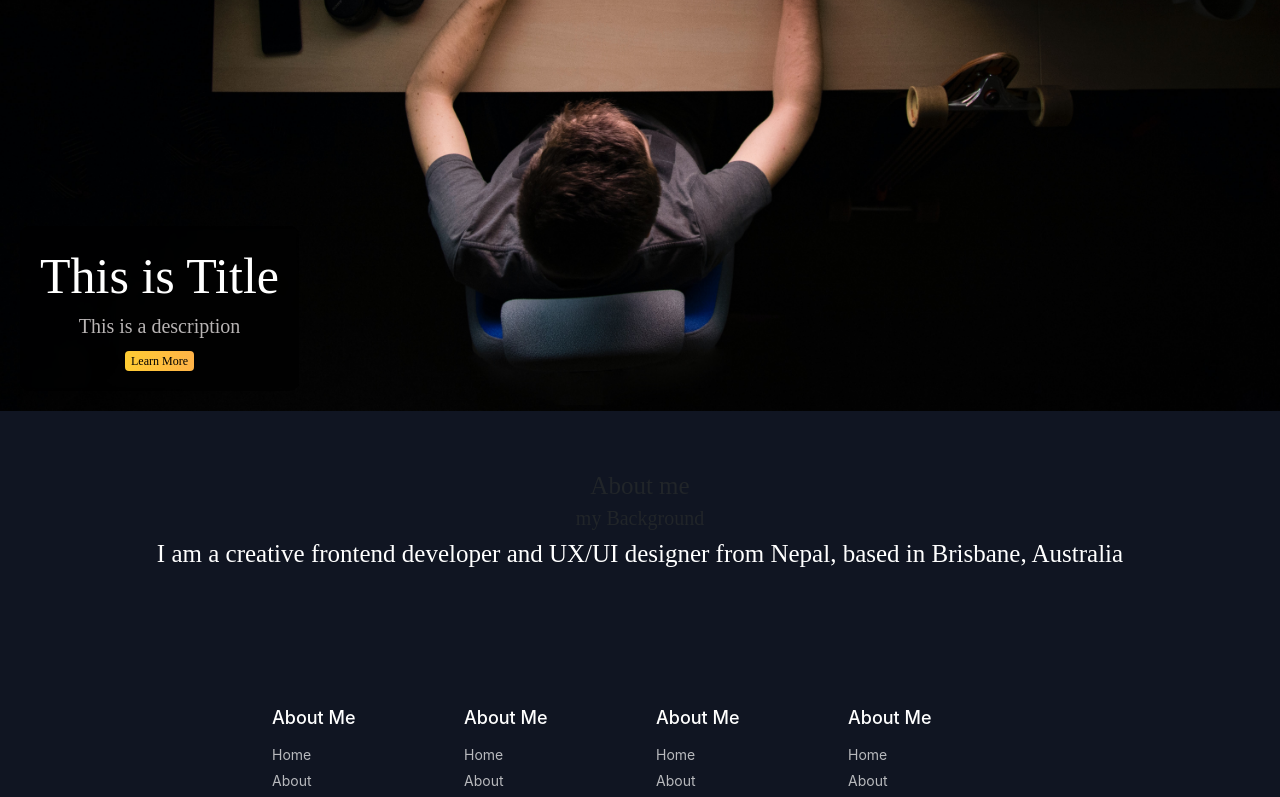
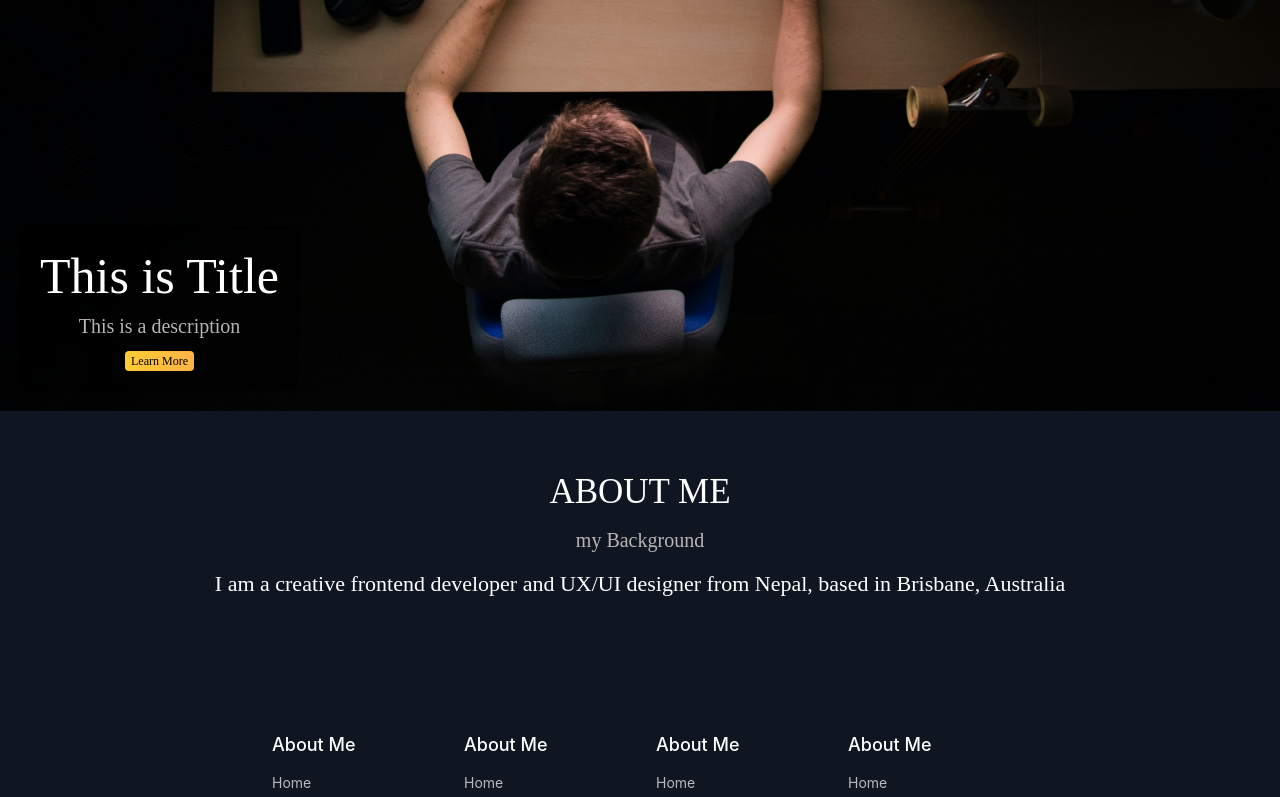
Before and after one commit to Samratkunwar/ePortfolio, a React (Create React App) app: page /aboutme in a window 1280 px wide. Shown: the part 389-1186 px from the top of the page. Built offline with nearby package versions, Linux system fonts and the light colour scheme; a web font is replaced by a local one.

Commit message:
Css cleanup and textSection modification

```diff
--- a/src/App.js
+++ b/src/App.js
@@ -21,7 +21,7 @@ function App() {
   return (
     <div className="App">
       {/* <NavMenu /> */}
-      <Route path='/eportfolio/' component={Landingpage} exact />
+      <Route path='/' component={Landingpage} exact />
       <Route path='/login' component={Login} exact />
       <Route path='/profile' component={ProfilePage} exact />
       <Route path='/aboutme' component={AboutMe} exact />
--- a/src/Components/Sections/BackgroundVideo/BackgroundVideo.js
+++ b/src/Components/Sections/BackgroundVideo/BackgroundVideo.js
@@ -1,10 +1,12 @@
 import React from 'react';
 import { Link } from 'react-router-dom';
 import styled from 'styled-components';
+import { FontStyle } from '../../../Css/globalStyle';
 
 const Section = styled.div`
     padding: 15rem 0;
     position: relative;
+    ${FontStyle}
 `;
 
 const Background = styled.div`
--- a/src/Components/Sections/CarouselSlider/Carousel.js
+++ b/src/Components/Sections/CarouselSlider/Carousel.js
@@ -1,9 +1,13 @@
 import React, {useState, useRef, useEffect} from 'react'
 import styled, {css} from 'styled-components/macro';
-import {Button} from '../../../Css/globalStyle';
+import {Button, FontStyle} from '../../../Css/globalStyle';
 import {IoMdArrowRoundForward} from 'react-icons/io';
 import {IoArrowForward, IoArrowBack} from 'react-icons/io5';
 import { FaArrowAltCircleRight, FaArrowAltCircleLeft } from 'react-icons/fa';
+
+const SectionMain = styled.div`
+    ${FontStyle};
+`;
 
 // Properties for Hero Slider
 const HeroSliderSection = styled.section`
@@ -125,6 +129,21 @@ const BackwardArrow = styled(IoArrowBack)`
 
 
 // properties for carousel slider
+const CarouselTitle = styled.h1`
+    text-align: center;
+    margin-bottom: 8rem;
+    font-size: 3.5rem;
+    text-transform: uppercase;
+    font-weight: 700;
+    display: inline-block;
+    background-image: linear-gradient(to right, #7ed56f, #28b485);
+    -webkit-background-clip: text;
+    background-clip: text;
+    color: transparent;
+    letter-spacing: .2rem;
+    transform: all .2s;
+`;
+
 const CarouselSliderSection = styled.div`
     position: relative;
     height: 100vh;
@@ -185,7 +204,7 @@ const PreviousArrow = styled(FaArrowAltCircleRight)`
 const Carousel = (props) => {
 
     const [current, setCurrent] = useState(0)
-    const length = props.slides.length
+    const length = props.CarouselData.length
     const timeout = useRef(null)
     useEffect(() => {
         const nextSlide = () => {
@@ -216,7 +235,7 @@ const Carousel = (props) => {
         setCurrent(current === 0 ? length - 1 : current - 1 )
     }
 
-    if (!Array.isArray(props.slides) || props.slides.length <= 0) {
+    if (!Array.isArray(props.CarouselData) || props.CarouselData.length <= 0) {
         return null;
     }
 
@@ -225,7 +244,7 @@ const Carousel = (props) => {
     const HeroSlider = (
         <HeroSliderSection>
             <HeroSliderWrapper>
-                {props.slides.map((slide, index) => (
+                {props.CarouselData.map((slide, index) => (
                     <HeroSlide key={index}>
                         {index === current && (
                             <HeroSliders>
@@ -258,7 +277,7 @@ const Carousel = (props) => {
         <CarouselSliderSection>
             <NextArrow onClick={nextSlide}/>
             <PreviousArrow onClick={previousSlide}/>
-            {props.slides.map((slide, index) => {
+            {props.CarouselData.map((slide, index) => {
                 return (
                     <div className={index === current ? 'slider active' : 'slider'}
                     key={index}>
@@ -276,16 +295,19 @@ const Carousel = (props) => {
             Carousel = HeroSlider;
             break;
         case ("CarouselSlider"):
-            Carousel = CarouselSlider;
+            Carousel = <div>
+                            <CarouselTitle>{props.CarouselTitle}</CarouselTitle>
+                            {CarouselSlider};
+                        </div>
             break;
         default:
             Carousel = HeroSlider;
     }
 
     return (
-        <div>
+        <SectionMain>
             {Carousel}
-        </div>
+        </SectionMain>
     )
 }
 
--- a/src/Components/Sections/TextSection/TextSection.js
+++ b/src/Components/Sections/TextSection/TextSection.js
@@ -12,22 +12,45 @@ const Section = styled.section`
 
 const Container = styled.div`
     padding: 0rem 4rem;
-    font-size: 25px;
     ${FontStyle};
+`;
 
-    p {
-        color: #fff;
+const SectionTitle = styled.h1`
+    color: var(--color-white);
+    font-size: 3.5rem;
+    text-transform: uppercase;
+
+    @media screen and (max-width: 500px) {
+        font-size: 2rem;
+    }
+
+`;
+const SectionSubtitle = styled.h2`
+    color: var(--color-light-white);
+    font-size: 2rem;
+    padding-top: 10px;
+    padding-bottom: 10px;
+
+    @media screen and (max-width: 500px) {
+        font-size: 1rem;
     }
 `;
+const SectionParagraph = styled.p`
+    color: var(--color-white);
+    font-size: 2.2rem;
 
+    @media screen and (max-width: 500px) {
+        font-size: 1.2rem;
+    }
+`;
 
 const TextSection = (props) => {
     return (
         <Section>
             <Container>
-                <h1>{props.title}</h1>
-                <h2>{props.subtitle}</h2>
-                <p>{props.text}</p>
+                <SectionTitle>{props.title}</SectionTitle>
+                <SectionSubtitle>{props.subtitle}</SectionSubtitle>
+                <SectionParagraph>{props.text}</SectionParagraph>
             </Container>
         </Section>
     )
--- a/src/Data/sliderData.js
+++ b/src/Data/sliderData.js
@@ -3,13 +3,19 @@ import ImageTwo from './Images/photo2.jpg';
 import ImageThree from './Images/photo3.jpg';
 import ImageFour from './Images/photo4.jpg';
 
-export const SliderData = [
+// Slider Type Choices
+// "HeroSlider", "CarouselSlider"
+
+export const SliderData = {
+    CarouselTitle: "This is a title",
+    sliderType: "CarouselSlider",
+    CarouselData: [
         {
             title: "Welcome to my web Page",
             price: '$12',
             path: '/home',
             label: 'View More',
-        image: ImageFour,
+            image: ImageThree,
             alt: "Image"
         },
         {
@@ -28,5 +34,6 @@ export const SliderData = [
             image: ImageOne,
             alt: "Image"
         },
+    ]
 
-]
+}
--- a/src/Data/textData.js
+++ b/src/Data/textData.js
@@ -1,6 +1,7 @@
 export const textData = {
-    title: "This is a title",
-    text: " This section accepts just text! ",
+    title: "About Me.",
+    subtitle: "Talking about my Background ",
+    text: " I am a creative frontend developer and UX/UI designer from Nepal, based in Brisbane, Australia. I graduate from Griffith University with a Bachelor of Information technology majoring in Software development. ",
 }
 
 export const textData2 = {
@@ -8,3 +9,9 @@ export const textData2 = {
     subtitle: "my Background",
     text: " I am a creative frontend developer and UX/UI designer from Nepal, based in Brisbane, Australia"
 }
+
+export const textData3 = {
+    title: "To-do list",
+    subtitle: "Things to be added on the app!",
+    text: " 1. Contact Me Form 1.1. Contact Me function and email link 2. Glass Cards for project display 3. slider transition fixing"
+}
--- a/src/Pages/LangingPage/Landingpage.js
+++ b/src/Pages/LangingPage/Landingpage.js
@@ -20,7 +20,7 @@ import { animationOne, transition } from '../../animations/animations';
 // Dummy data
 import { HomeObjOne, HomeObjTwo } from '../../Data/InfoData';
 import {Herodata} from '../../Data/heroData';
-import {textData} from '../../Data/textData';
+import {textData, textData3} from '../../Data/textData';
 import {SliderData} from '../../Data/sliderData';
 import {DemoData} from '../../Data/bacVidData';
 
@@ -40,9 +40,9 @@ const Landingpage = () => {
                 <Hero {...Herodata} />
                 <InfoSection {...HomeObjOne}/>
                 <BackgroundVideo {...DemoData}/>
-                <Carousel slides={SliderData} sliderType="HeroSlider" />
+                <Carousel {...SliderData} />
                 <InfoSection {...HomeObjTwo}/>
-                <TextSection {...textData} />
+                <TextSection {...textData3} />
                 <Card />
                 <FooterMenu />
             </div>
```
Also changed, not shown: src/Components/FormComponents/ContactmeComponent/contactMe.js (added, +11 -0 lines), src/Components/FormComponents/Signout.js (deleted, +0 -11 lines). Lines whose indentation alone changed are shown as unchanged.
